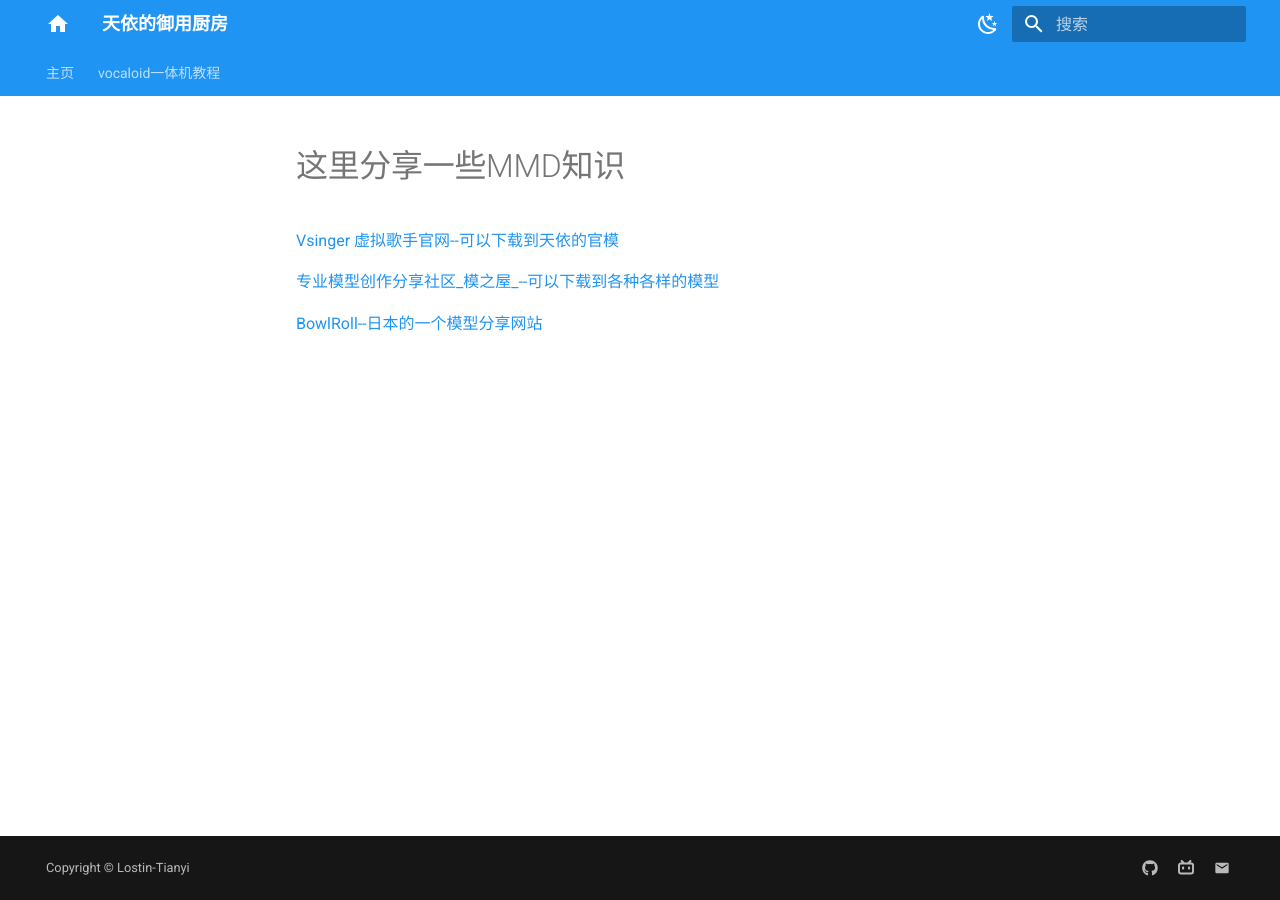
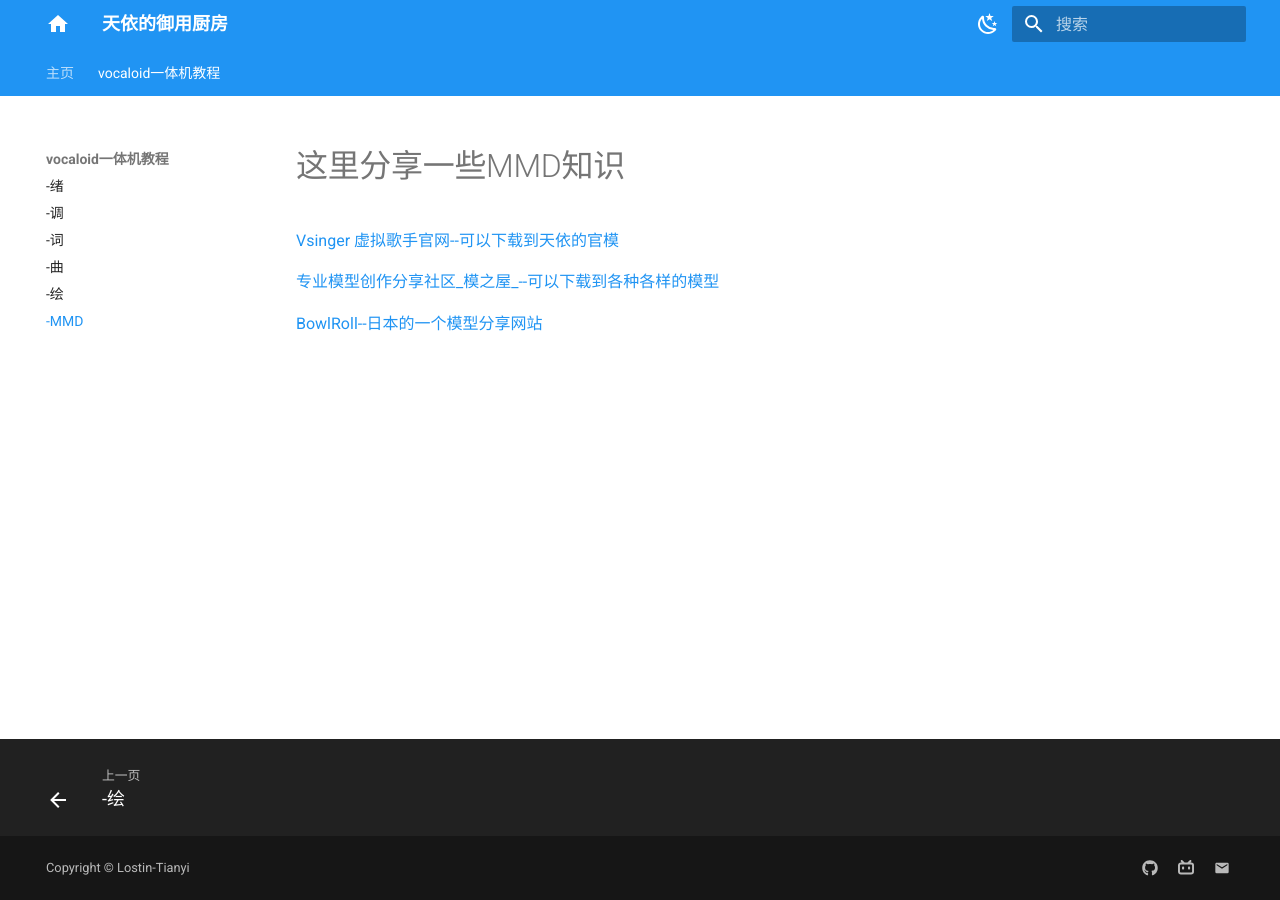
Before and after one commit to Lostin-Tianyi/Lostin-Tianyi.github.io, an MkDocs documentation site: the page built from docs/vocaloid_tutor/mikumikudance.md, in a window 1280 px wide. Built offline with MkDocs 1.6.1 and Material for MkDocs 9.7.7, drawn with Linux system fonts in a browser that asks for light colours.

Commit message:
add MMD page

```diff
--- a/mkdocs.yml
+++ b/mkdocs.yml
@@ -103,6 +103,7 @@ nav:
     -词: vocaloid_tutor/lyrics.md
     -曲: vocaloid_tutor/music_compose.md
     -绘: vocaloid_tutor/picture.md
+    -MMD: vocaloid_tutor/mikumikudance.md
 # - vocaloid教程: vocaloid_tutor/vocaloid/
 # - 日记:
 #     - 2024年:
```
